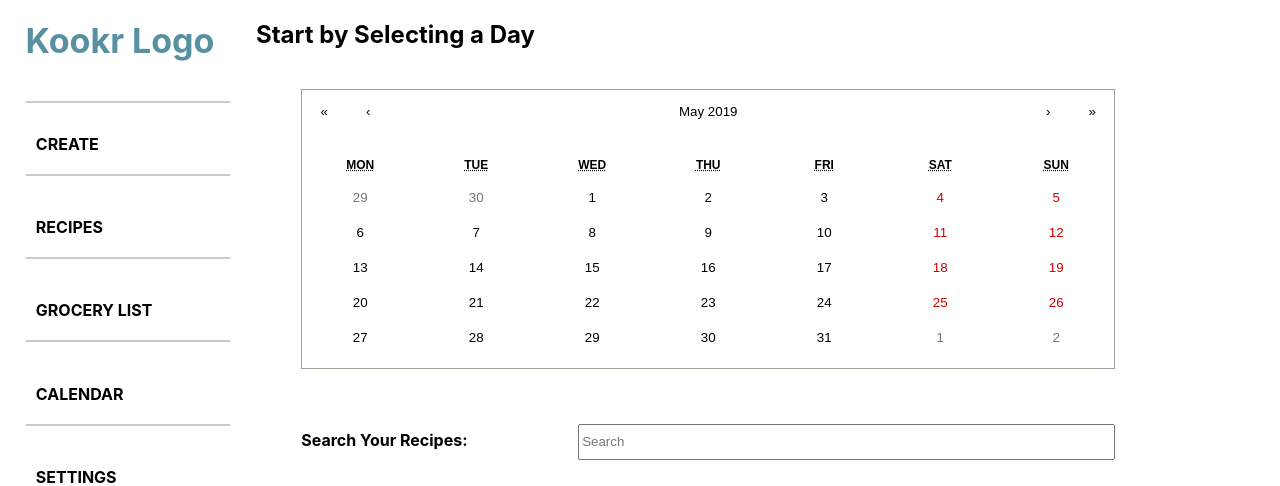
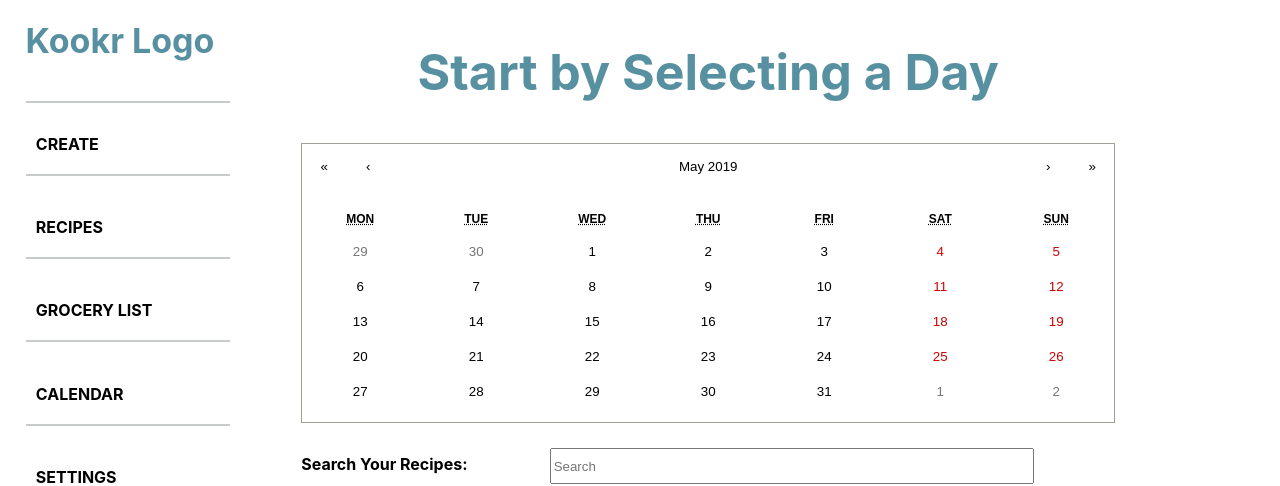
Before and after one commit to BloomTech-Labs/labspt2-cookbook, a React (Create React App) app in the folder frontend/: page /calendar in a window 1280 px wide. Shown: the top 486 px of the page. Built offline with nearby package versions, Linux system fonts and the light colour scheme; no server answers.

Commit message:
Saving current changes to switch to master

```diff
--- a/frontend/src/components/CreateRecipe.js
+++ b/frontend/src/components/CreateRecipe.js
@@ -22,6 +22,8 @@ class CreateRecipe extends React.Component{
 //Post recipe to db
 //Get / Set recipe Id in state
 //Put id in post tag route
+
+//iFrame handled w front end
 
  componentDidMount(){
      console.log('I am create user Id', this.state.userId)
--- a/frontend/src/css/CalendarPage.css
+++ b/frontend/src/css/CalendarPage.css
@@ -7,10 +7,18 @@
     display:flex;
     flex-direction:column;
 }
+.calendar-page-header{
+    text-align:center;
+    font-size:50px;
+    font-weight:bold;
+    color: rgb(87, 144, 161);
+}
 .react-calendar{
     width:90%;
     height:280px;
-    margin:40px auto;
+    margin:0px auto;
+    margin-bottom:10px;
+
 }
 .calendar-recipe-section{
     width:90%;
@@ -18,12 +26,15 @@
 
 }
 .recipe-search-section{
+
     display:flex;
     flex-direction:column;
+
 }
 .recipe-search{
     display:flex;
     justify-content:space-between;
+    width:90%;
 
 }
 .recipe-search-input{
@@ -35,6 +46,7 @@
     border:2px solid black;
     height:160px;
     margin-top:20px;
+    width:50%;
 }
 .edit-recipe-section{
 
```
